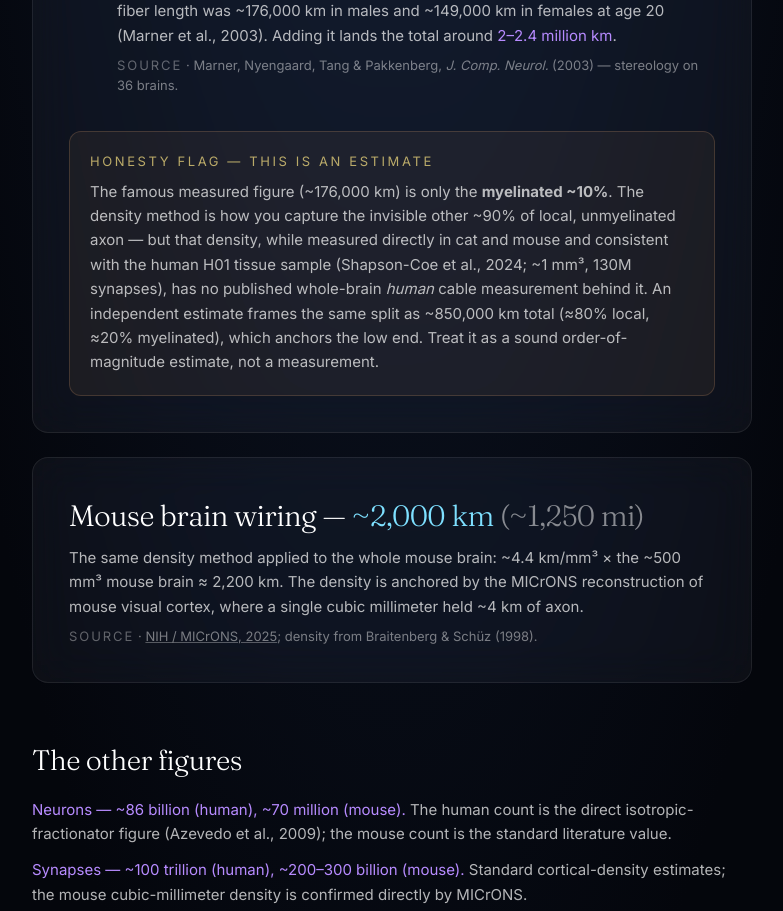
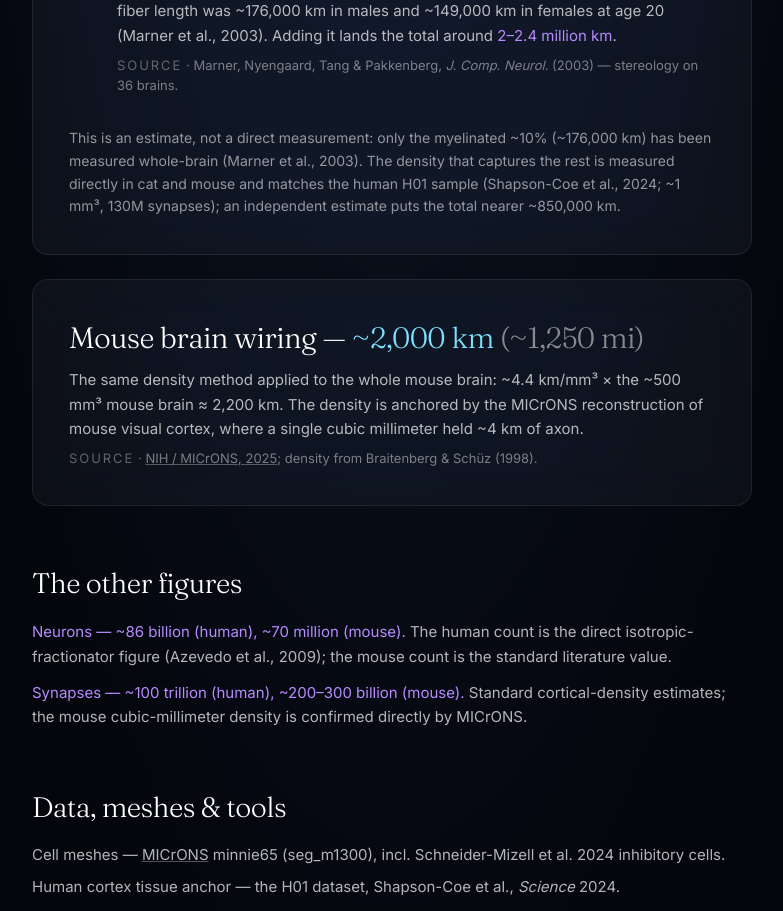
Before and after one commit to amyleesterling/science-experiment, a React (Vite) app: page /citations in a window 1280 px wide. Shown: the part 1200-2111 px from the top of the page, without its empty margins (248-1031 px from the left). Built offline with nearby package versions, Linux system fonts and the light colour scheme.

Commit message:
Citations: remove "Honesty flag" box; keep per-step sources + plain caveat
Each derivation step lists its reference paper(s); the estimate caveat is
now matter-of-fact prose rather than a flagged amber box.

Co-Authored-By: Claude Opus 4.8 <noreply@anthropic.com>

```diff
--- a/src/pages/Citations.tsx
+++ b/src/pages/Citations.tsx
@@ -83,18 +83,12 @@ export default function Citations() {
             Adding it lands the total around <span style={{ color: HUMAN }}>2–2.4 million km</span>.
           </Step>
 
-          <div className="mt-3 rounded-xl p-5" style={{ background: "rgba(255,180,120,0.06)", border: "1px solid rgba(255,180,120,0.18)" }}>
-            <p className="text-[13px] uppercase tracking-[0.2em] text-amber-200/70 mb-2">Honesty flag — this is an estimate</p>
-            <p className="text-white/70 text-[15px] leading-relaxed">
-              The famous measured figure (~176,000 km) is only the <strong>myelinated ~10%</strong>. The
-              density method is how you capture the invisible other ~90% of local, unmyelinated axon — but
-              that density, while measured directly in cat and mouse and consistent with the human H01
-              tissue sample (Shapson-Coe et al., 2024; ~1 mm³, 130M synapses), has no published
-              whole-brain <em>human</em> cable measurement behind it. An independent estimate frames the
-              same split as ~850,000 km total (≈80% local, ≈20% myelinated), which anchors the low end.
-              Treat it as a sound order-of-magnitude estimate, not a measurement.
-            </p>
-          </div>
+          <p className="mt-2 text-white/55 text-[14px] leading-relaxed">
+            This is an estimate, not a direct measurement: only the myelinated ~10% (~176,000 km) has been
+            measured whole-brain (Marner et al., 2003). The density that captures the rest is measured
+            directly in cat and mouse and matches the human H01 sample (Shapson-Coe et al., 2024; ~1 mm³,
+            130M synapses); an independent estimate puts the total nearer ~850,000 km.
+          </p>
         </div>
 
         {/* Mouse wiring */}
```
